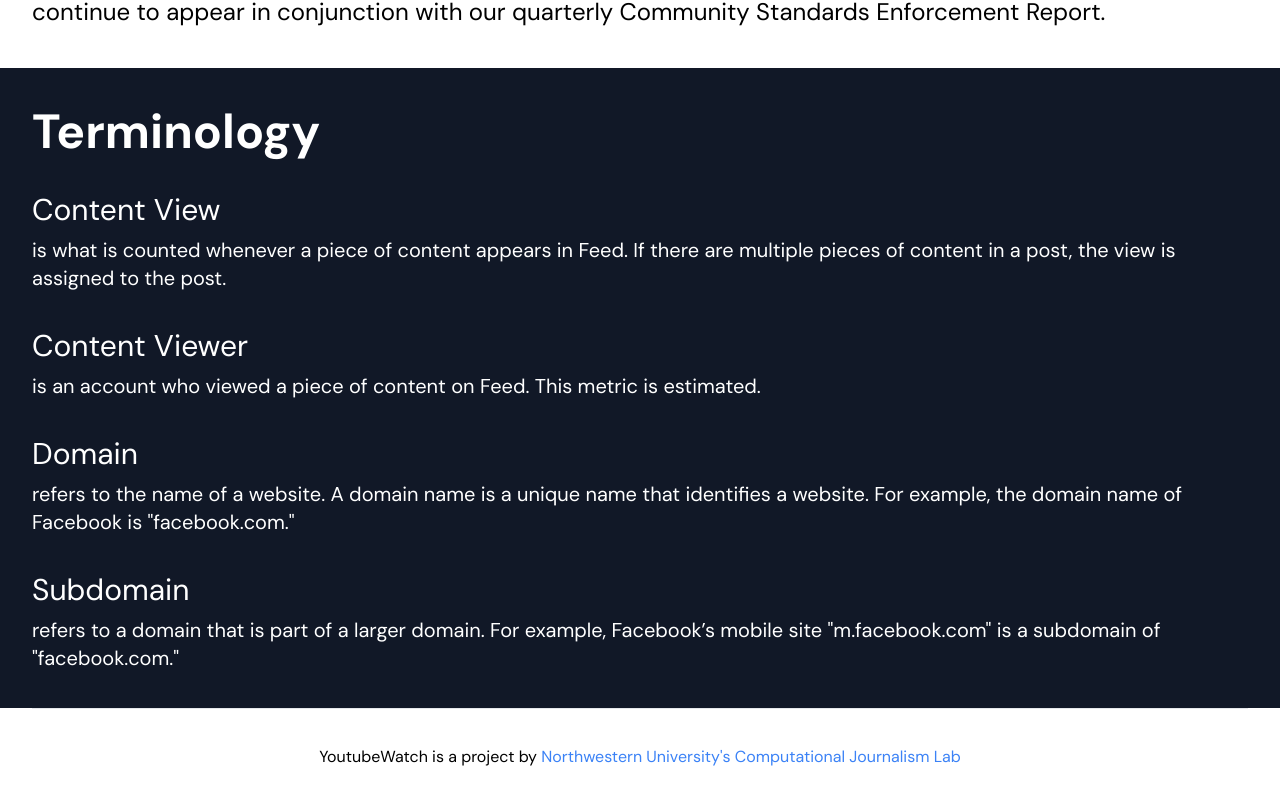
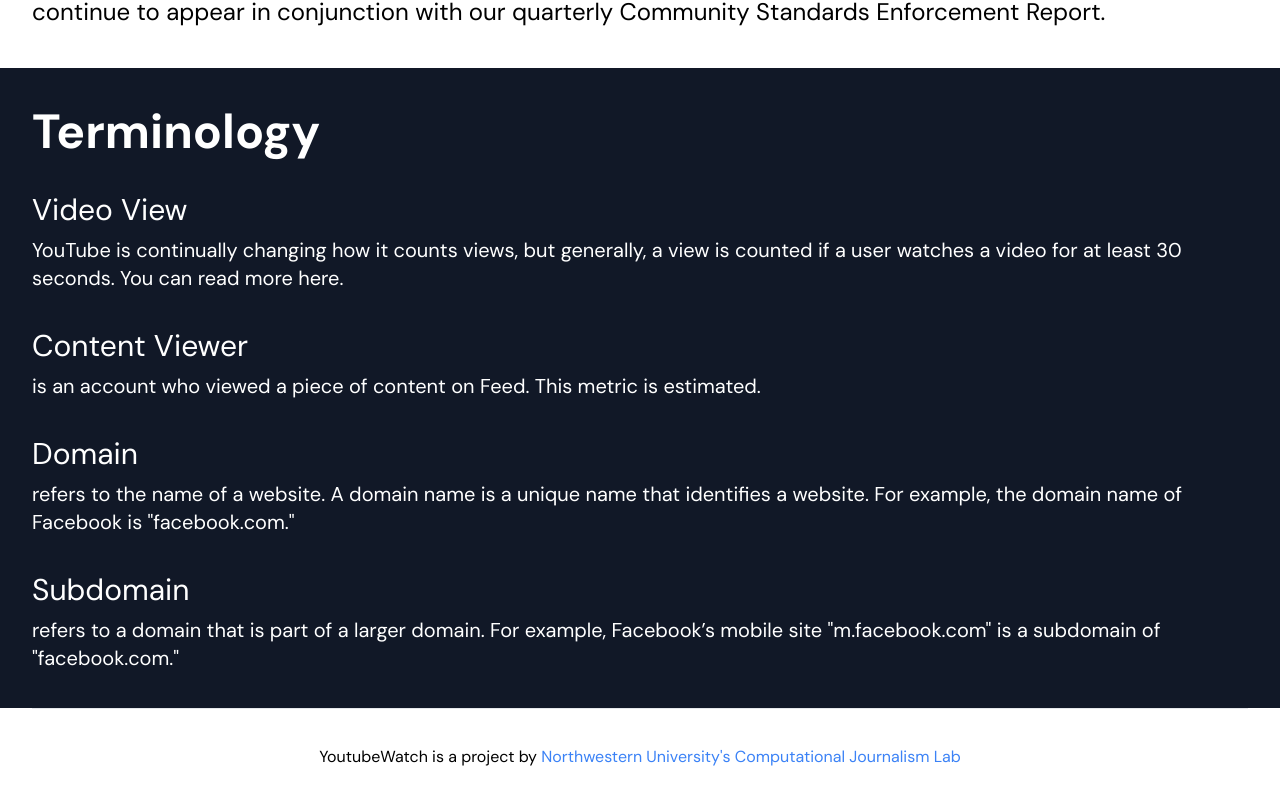
Before and after one commit to comp-journalism/YoutubeWatch, a Next.js app: page / in a window 1280 px wide. Shown: the part 914-1718 px from the top of the page. Built offline with nearby package versions, Linux system fonts and the light colour scheme.

Commit message:
Test change to terminology

```diff
--- a/components/Terminology.tsx
+++ b/components/Terminology.tsx
@@ -8,10 +8,10 @@
         Terminology
     </h1>
     <h5 className="text-3xl pb-2">
-    Content View
+    Video View
         </h5>
     <h5 className="text-xl pb-9">
-    is what is counted whenever a piece of content appears in Feed. If there are multiple pieces of content in a post, the view is assigned to the post.
+    YouTube is continually changing how it counts views, but generally, a view is counted if a user watches a video for at least 30 seconds. You can read more <a href="https://www.tubics.com/blog/what-counts-as-a-view-on-youtube">here</a>.
 
 
     </h5>
```
